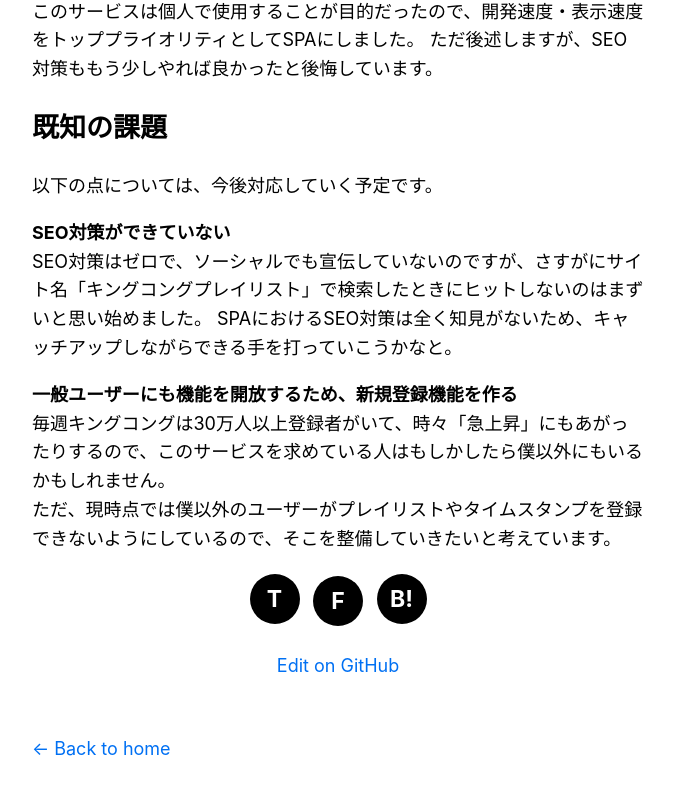
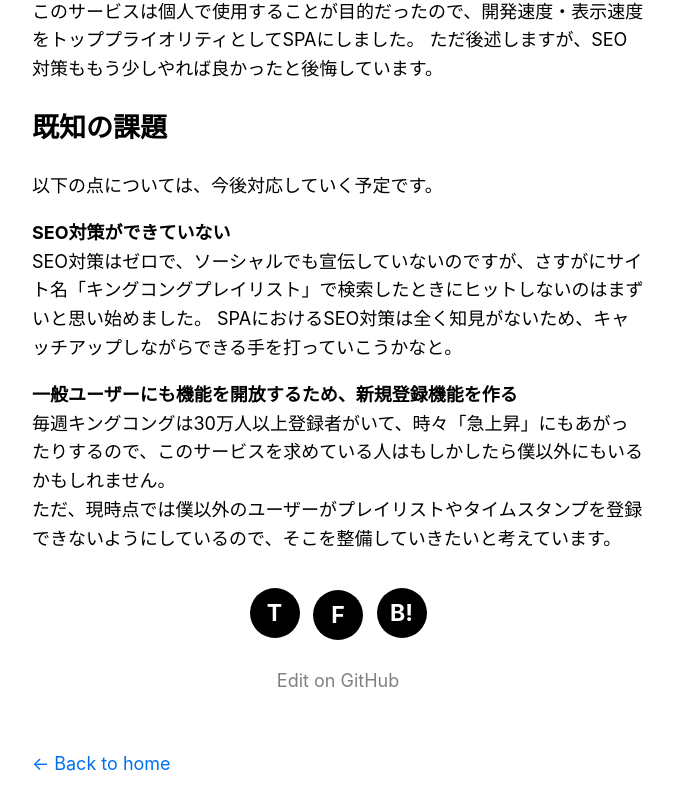
Before and after one commit to kenzo-tanaka/nextJsBlog, a Next.js app: page /posts/kingkong-playlist in a window 1280 px wide. Shown: the part 2975-3785 px from the top of the page, without its empty margins (302-976 px from the left). Built offline with nearby package versions, Linux system fonts and the light colour scheme.

Commit message:
add twitter logo file

```diff
--- a/components/shareBtns.tsx
+++ b/components/shareBtns.tsx
@@ -1,7 +1,7 @@
 import styled from "styled-components";
 
 const BtnsWrapper = styled.div`
-  margin-top: 1em;
+  margin-top: 1.8em;
   text-align: center;
 `;
 
--- a/pages/posts/[slug].tsx
+++ b/pages/posts/[slug].tsx
@@ -51,7 +51,9 @@ export default function Post({ postData }) {
         <Link
           href={`https://github.com/kenzoukenzou/nextJsBlog/edit/main/contents/posts/${postData.slug}.md`}
         >
-          <a target="_blank">Edit on GitHub</a>
+          <a target="_blank" style={{ color: "grey" }}>
+            Edit on GitHub
+          </a>
         </Link>
       </div>
     </Layout>
```
Also changed, not shown: public/images/twitter-white.svg (added).
